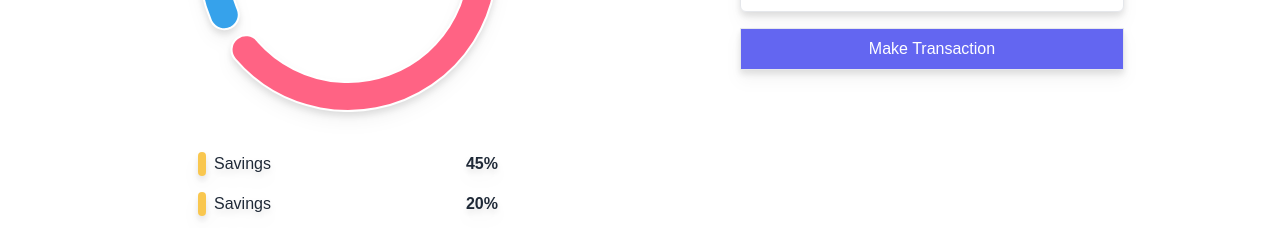
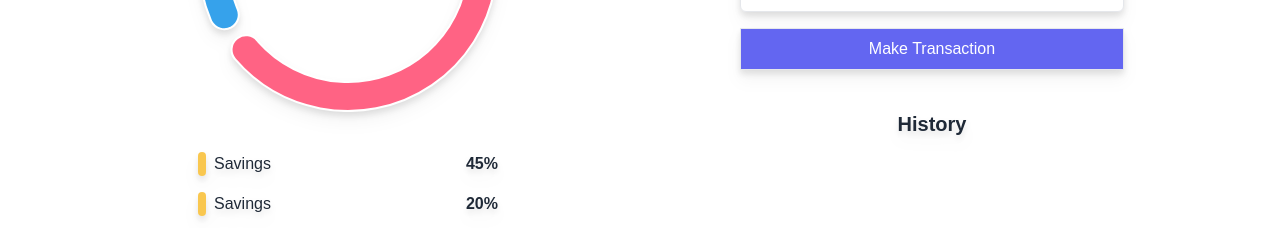
Before and after one commit to mabuhanifa/mern-rtk-expense-tracker-client, a React (Create React App) app: page / in a window 1280 px wide. Shown: the part 396-624 px from the top of the page. Built offline with nearby package versions, Linux system fonts and the light colour scheme.

Commit message:
transaction added

```diff
--- a/src/components/Forms.js
+++ b/src/components/Forms.js
@@ -1,5 +1,6 @@
 import React from "react";
 import { useForm } from "react-hook-form";
+import List from "./List";
 
 const Forms = () => {
   const { register, handleSubmit, resetField } = useForm();
@@ -41,6 +42,7 @@ const Forms = () => {
           </div>
         </div>
       </form>
+      <List/>
     </div>
   );
 };
--- a/src/components/List.js
+++ b/src/components/List.js
@@ -1,9 +1,28 @@
 import React from "react";
-
+function Transaction({category}) {
+  if (!category) return null;
+  return (
+    <div></div>
+  );
+}
 const List = () => {
+  const obj = [
+    {
+      name: "Savings",
+      color: "#f9c74f",
+    },
+    {
+      name: "Investment",
+      color: "#f9c74f",
+    },
+    {
+      name: "Expense",
+      color: "rgb(54, 162, 235)",
+    },
+  ];
   return (
-    <div>
-      <div>list</div>
+    <div className="flex flex-col py-6 gap-3">
+      <h1 className="py-4 font-bold text-xl">History</h1>
     </div>
   );
 };
```
